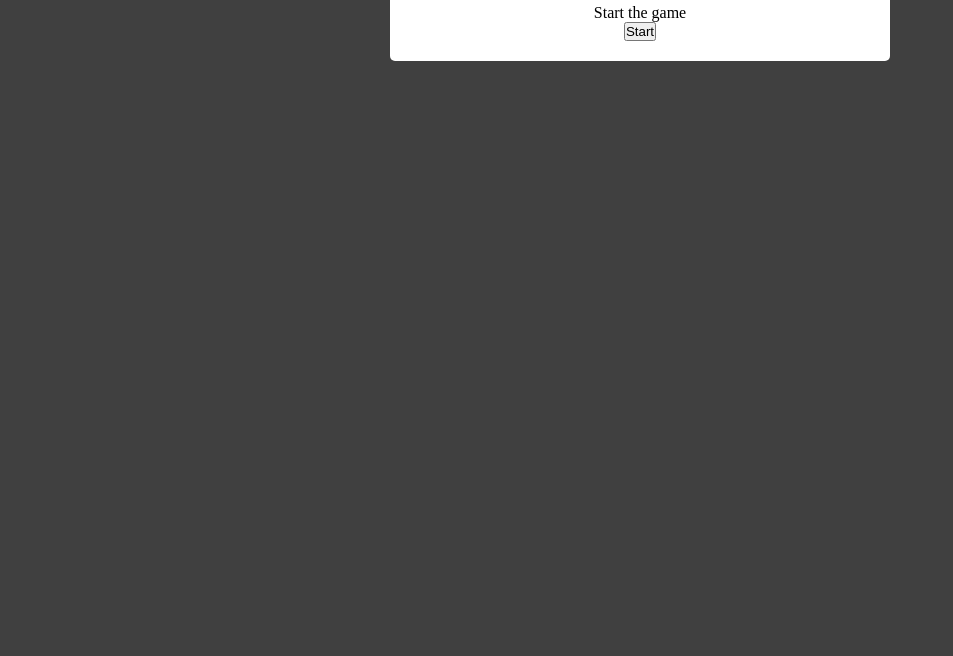
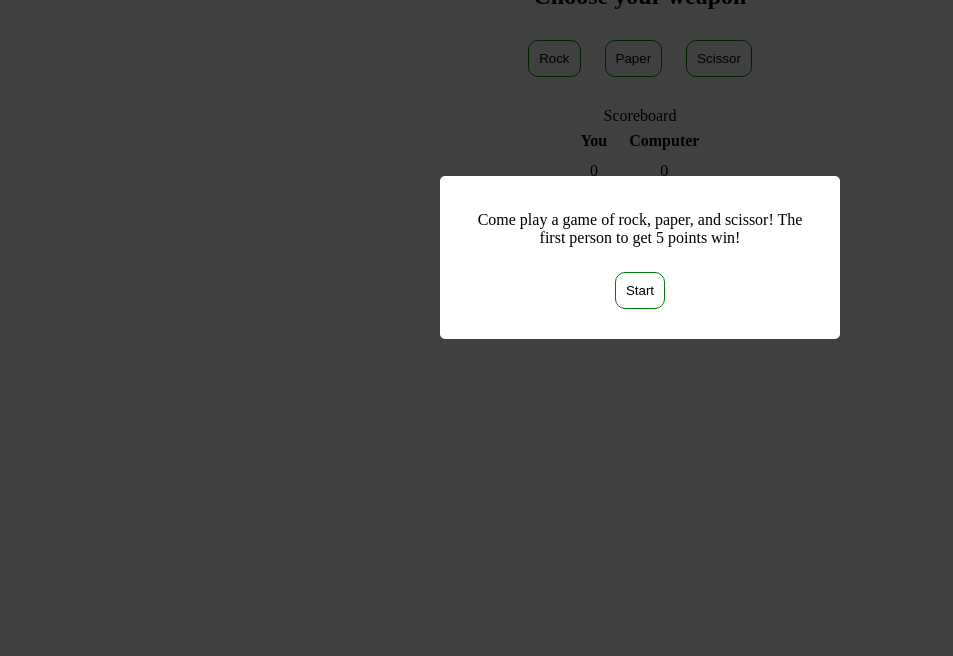
Before and after one commit to Jimobob/rock-paper-scissor, a plain HTML site: page index.html in a window 1280 px wide. Shown: the part 144-800 px from the top of the page, without its empty margins (0-953 px from the left). Drawn offline with Linux system fonts and the light colour scheme.

Commit message:
Added some css to enhance site.

```diff
--- a/assets/css/home.css
+++ b/assets/css/home.css
@@ -1,6 +1,20 @@
 *{
 	margin: 0;
 	padding: 0;
+}
+
+h1{
+	text-align: center;
+	padding: 20px;
+	margin-top: 50px;
+}
+
+h2{
+	text-align: center;
+}
+
+#modal_message{
+	padding: 15px;
 }
 
 #modal{
@@ -17,12 +31,12 @@
 }
 
 .modal-content{
-	animation: slideIn 0.3s ease-out;
+	animation: slideIn 0.5s ease-out;
 	background: #fff;
 	border-radius: 5px;
-	max-width: 500px;
+	max-width: 400px;
 	width: 70%;
-	margin: 10% auto 0;
+	margin: 25% auto 0;
 }
 
 .items{
@@ -30,12 +44,52 @@
 	padding: 20px;
 }
 
+.container{
+	text-align: center;
+	padding: 20px;
+}
+
+#scoreboard{
+	text-align: center;
+}
+
+button{
+	margin: 10px;
+	padding: 10px;
+	background-color: white;
+	border: 1px solid green;
+	border-radius: 10px;
+	-webkit-transition-duration: 0.4s;
+	transition-duration: 0.4s;
+}
+
+button:hover{
+	background-color: green;
+	color: white;
+}
+
+table{
+	margin: auto;
+}
+
+th, td{
+	padding-right: 10px;
+	padding-left: 10px;
+	padding-top: 5px;
+	padding-bottom: 5px;
+}
+
+#result{
+	text-align: center;
+	padding: 10px;
+}
+
 @keyframes slideIn{
 	from{
 		margin-top: 0;
 	}
 	to{
-		margin-top: 10%;
+		margin-top: 25%;
 	}
 }
 
--- a/index.html
+++ b/index.html
@@ -15,7 +15,7 @@
 		<div id="modal">
 			<div class="modal-content">
 				<div class="items">
-					<p id="modal_message">Start the game</p>
+					<p id="modal_message">Come play a game of rock, paper, and scissor! The first person to get 5 points win!</p>
 					<button id="start" onClick="start()">Start</button>
 				</div>
 			</div>
@@ -27,7 +27,7 @@
 			<button id="scissor" onClick="game()">Scissor</button>
 		</div>
 
-		<div>
+		<div id="scoreboard">
 			<p>Scoreboard</p>
 
 			<table>
```
